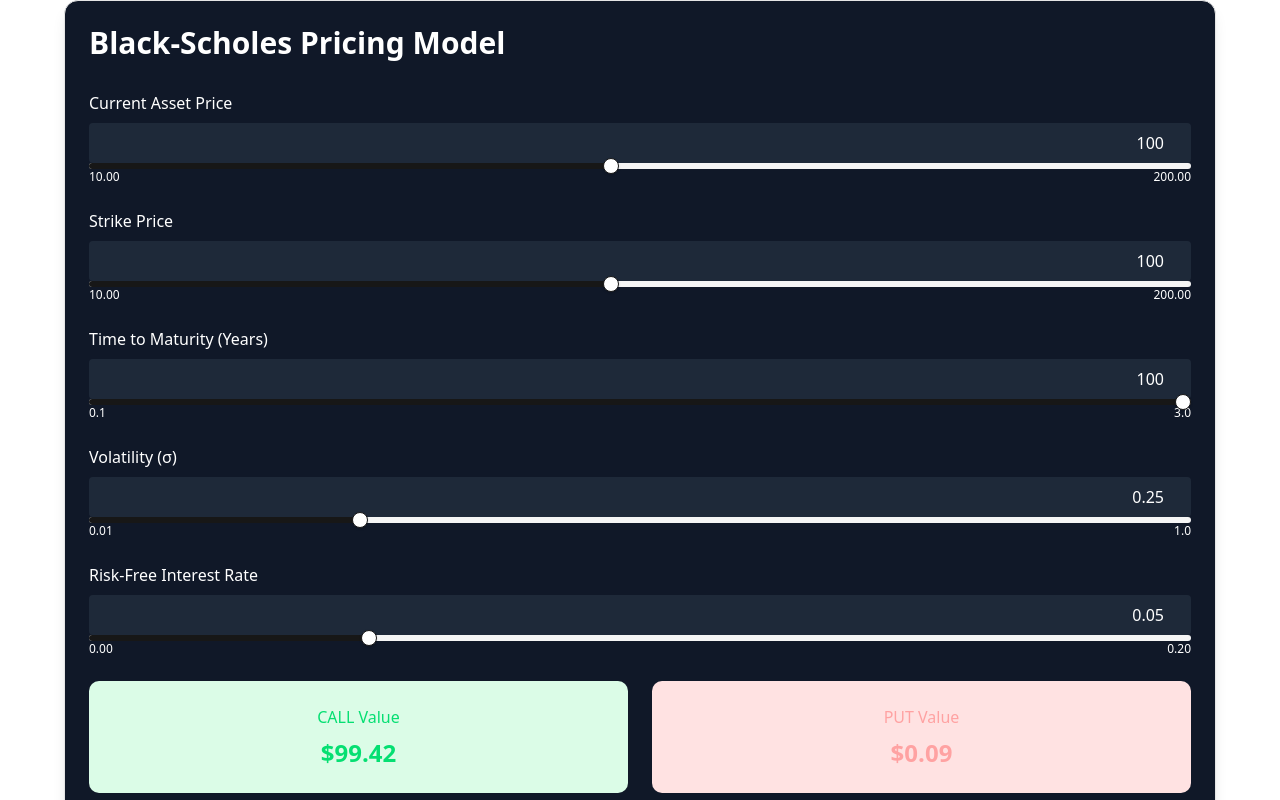
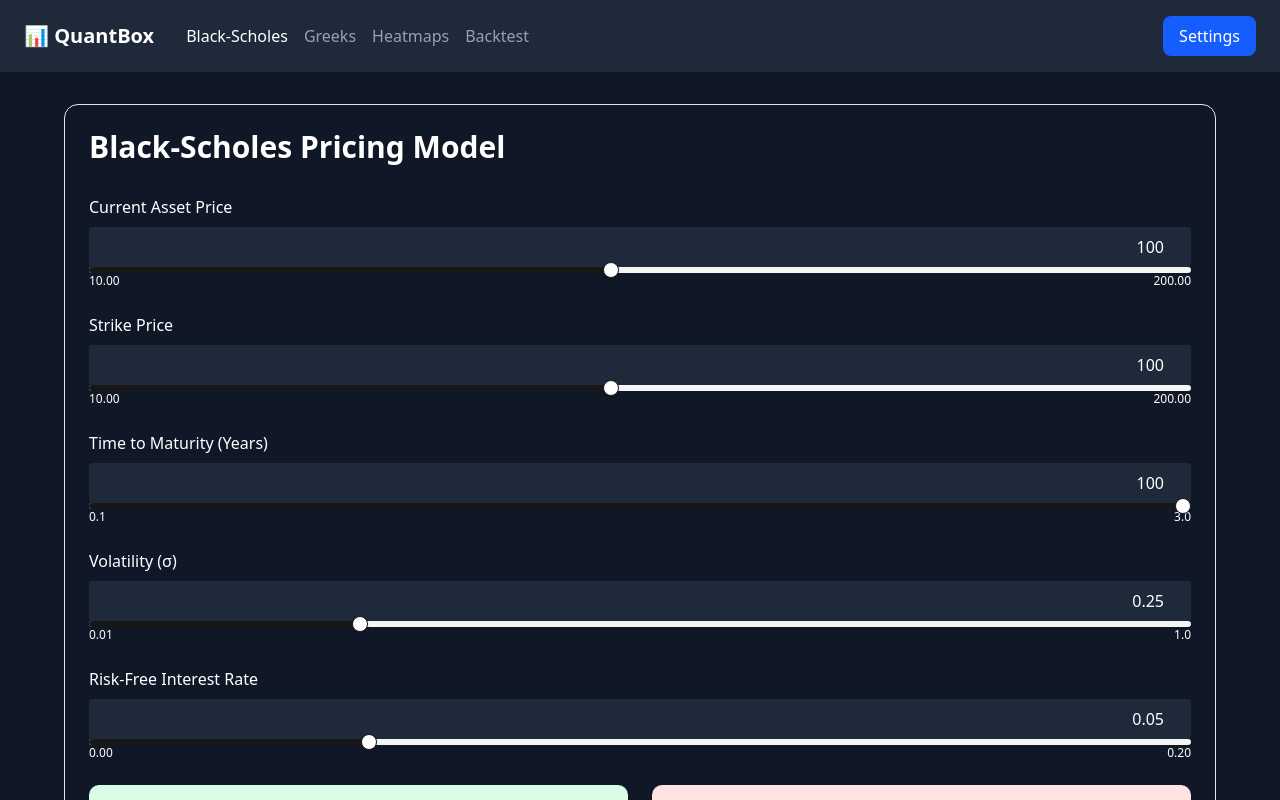
Before and after one commit to randyduong08/QuantBox, a Next.js app in the folder client-quantbox/: page /black-scholes in a window 1280 px wide. Shown: the top 800 px of the page. Built offline with nearby package versions, Linux system fonts and the light colour scheme.

Commit message:
Black-scholes page implementation pt.1
- Added super basic navbar (will def be replaced later)
- Added BlackScholesCalculator component to page

```diff
--- a/client-quantbox/src/app/black-scholes/page.tsx
+++ b/client-quantbox/src/app/black-scholes/page.tsx
@@ -1,11 +1,41 @@
-'use client'
-
+import Head from "next/head";
 import BlackScholesCalculator from "@/components/black-scholes-calculator/black-scholes-calculator";
 
 export default function BlackScholesPage() {
     return (
         <>
-            <BlackScholesCalculator/>
+            <div className={"min-h-screen bg-gray-900"}>
+                <Head>
+                    <title>QuantBox - Black-Scholes Model</title>
+                    <meta name={"description"} content={"Interactive Black-Scholes option pricing calculator"}/>
+                    <link rel={"icon"} href={"/favicon.ico"}/>
+                </Head>
+
+                <header className={"py-4 px-6 bg-gray-800"}>
+                    <nav className={"flex items-center justify-between"}>
+                        <div className={"flex items-center"}>
+                            <h1 className="text-xl font-bold text-white">📊 QuantBox</h1>
+                            <div className="ml-8 hidden md:flex space-x-4">
+                                <a href="#" className="text-white font-medium">Black-Scholes</a>
+                                <a href="#" className="text-gray-400 hover:text-white">Greeks</a>
+                                <a href="#" className="text-gray-400 hover:text-white">Heatmaps</a>
+                                <a href="#" className="text-gray-400 hover:text-white">Backtest</a>
+                            </div>
+                        </div>
+                        <div>
+                            <button className={"bg-blue-600 text-white px-4 py-2 rounded-md hover:bg-blue-700"}>Settings</button>
+                        </div>
+                    </nav>
+                </header>
+
+                <main className={"container mx-auto py-8 px-4"}>
+                    <BlackScholesCalculator />
+                </main>
+
+                <footer className={"py-6 px-4 bg-gray-800 text-center text-gray-400"}>
+                    <p>QuantBox - A Learning + Simulation Toolkit for Options</p>
+                </footer>
+            </div>
         </>
     )
 }
--- a/client-quantbox/src/components/black-scholes-calculator/black-scholes-calculator.tsx
+++ b/client-quantbox/src/components/black-scholes-calculator/black-scholes-calculator.tsx
@@ -1,3 +1,5 @@
+'use client'
+
 import {JSX, useEffect, useState} from 'react';
 import {
     Card,
```
